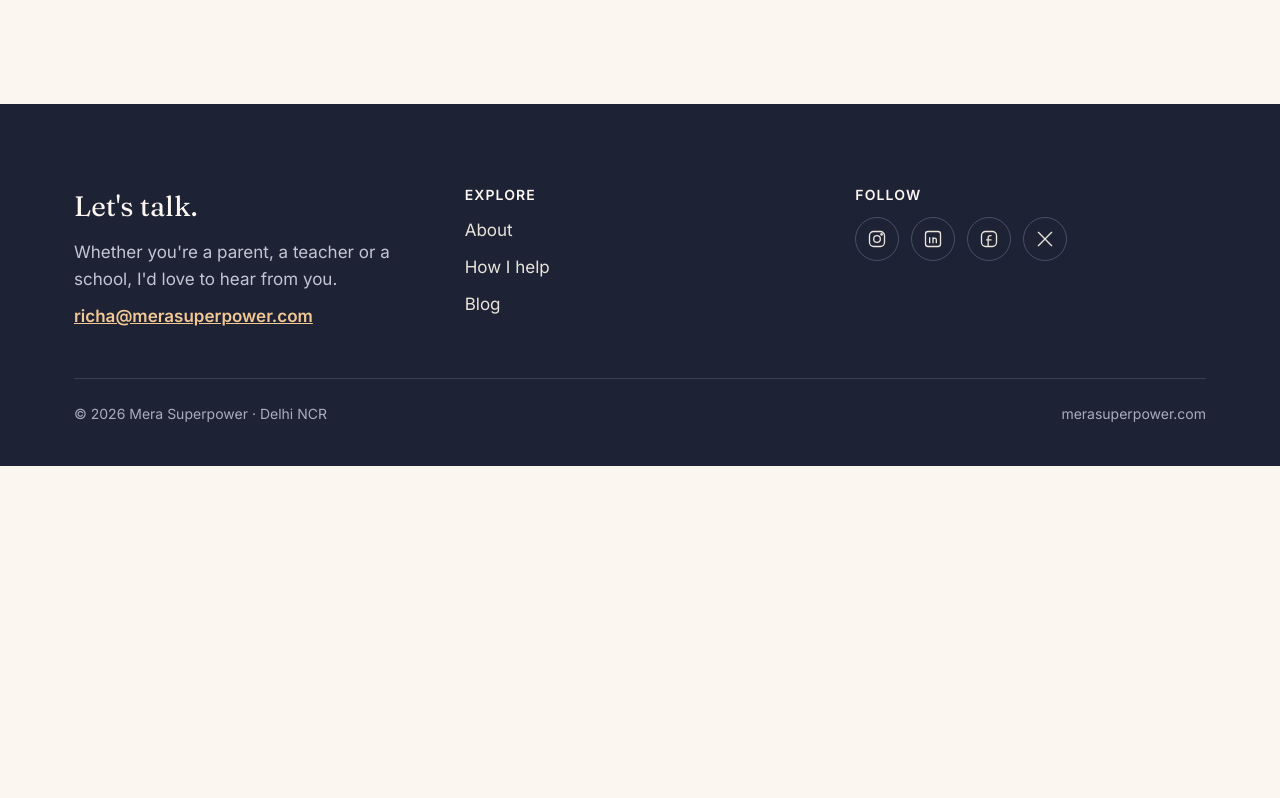
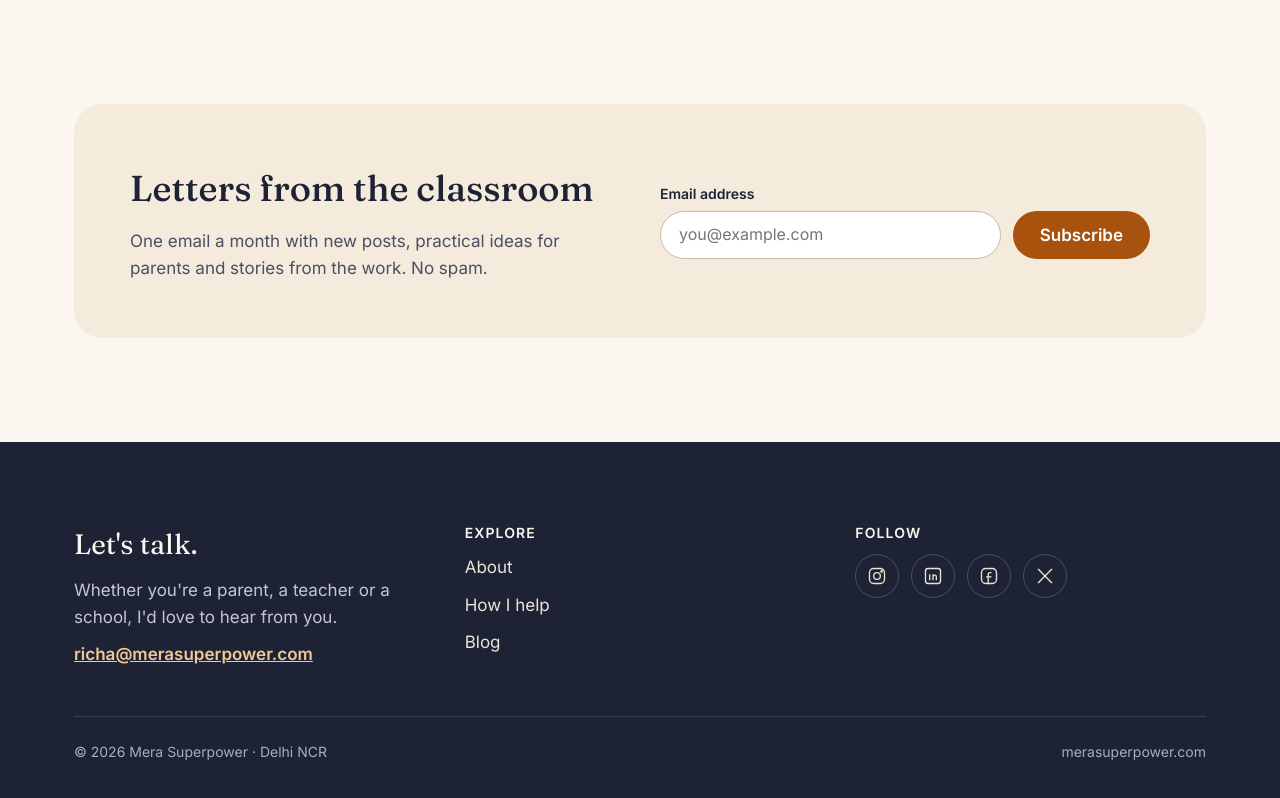
Before and after one commit to Manish-Madan-78/merasuperpower, an Astro site: page / in a window 1280 px wide. Shown: the part 3329-4127 px from the top of the page. Before the commit the page ends 3795 px from the top, so only its background shows below. Built offline with nearby package versions, Linux system fonts and the light colour scheme; Astro itself is replaced by a stand-in of ours; a web font is replaced by a local one.

Commit message:
Turn on newsletter sign-up (Kit free plan)
Co-Authored-By: Claude Opus 5.5 <noreply@anthropic.com>

```diff
--- a/src/components/Newsletter.astro
+++ b/src/components/Newsletter.astro
@@ -7,6 +7,8 @@ const {
   text = 'One email a month with new posts, practical ideas for parents and stories from the work. No spam.',
 } = Astro.props;
 const id = `email-${variant}`;
+// Kit expects `email_address`; Buttondown and most others expect `email`.
+const field = /kit\.com|convertkit\.com/.test(site.newsletter_form_action) ? 'email_address' : 'email';
 ---
 {site.newsletter_form_action && (
   <section class="wrap newsletter" aria-labelledby={`${id}-h`}>
@@ -18,7 +20,7 @@ const id = `email-${variant}`;
       <form class="signup" action={site.newsletter_form_action} method="post" target="_blank">
         <div class="field">
           <label for={id}>Email address</label>
-          <input id={id} name="email" type="email" required autocomplete="email" placeholder="you@example.com">
+          <input id={id} name={field} type="email" required autocomplete="email" placeholder="you@example.com">
         </div>
         <button type="submit" class="btn btn-accent">Subscribe</button>
       </form>
--- a/src/data/site.json
+++ b/src/data/site.json
@@ -18,7 +18,7 @@
     { "title": "For parents", "text": "Practical guidance on understanding a diagnosis, working with schools and supporting learning at home." },
     { "title": "For schools", "text": "Workshops that help teachers spot learning differences early and adapt their classrooms." }
   ],
-  "newsletter_form_action": "",
+  "newsletter_form_action": "https://app.kit.com/forms/10230170/subscriptions",
   "instagram": "https://www.instagram.com/merasuperpower/",
   "linkedin": "https://www.linkedin.com/company/merasuperpower/",
   "facebook": "https://www.facebook.com/merasuperpower",
```
